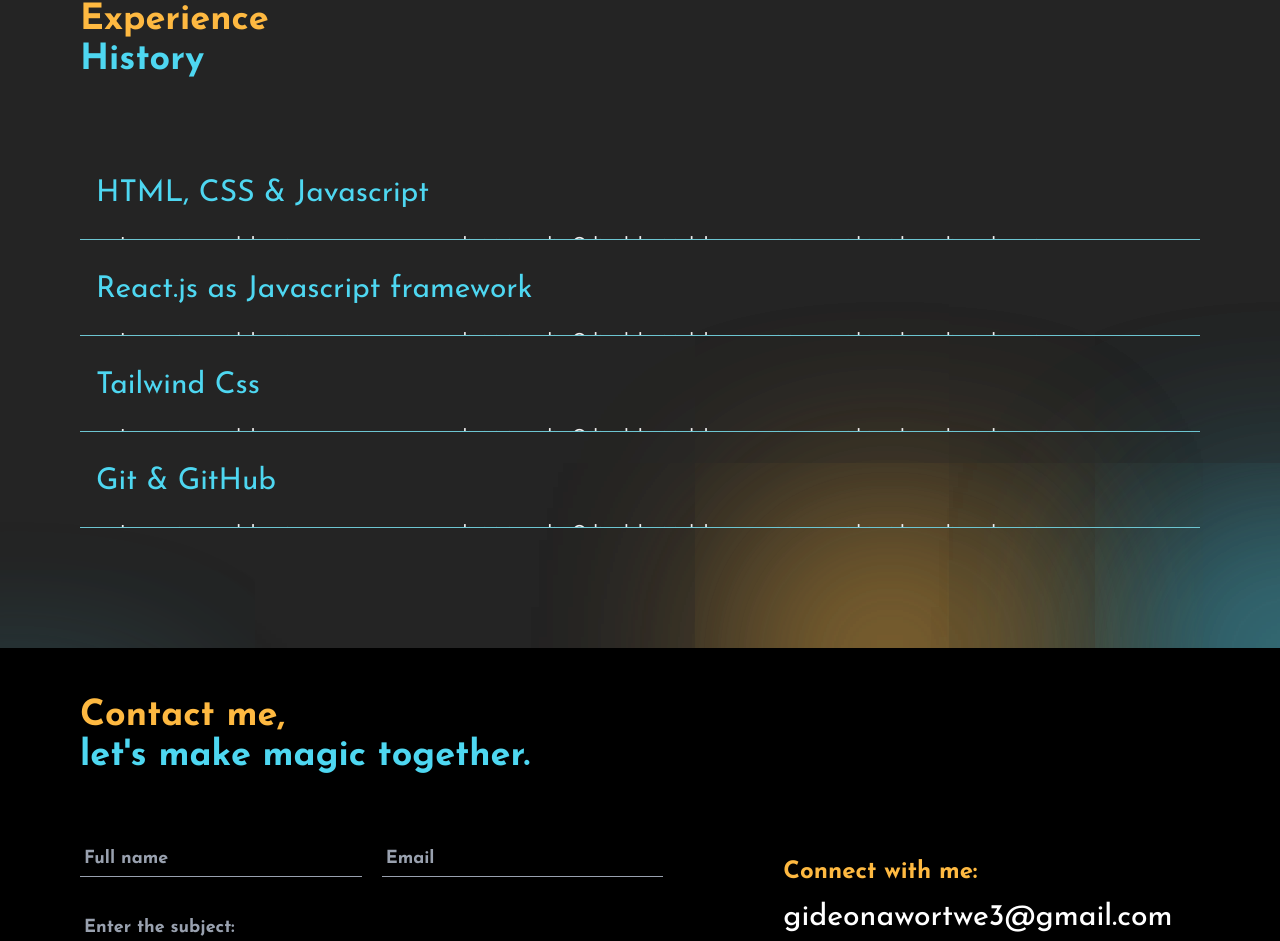
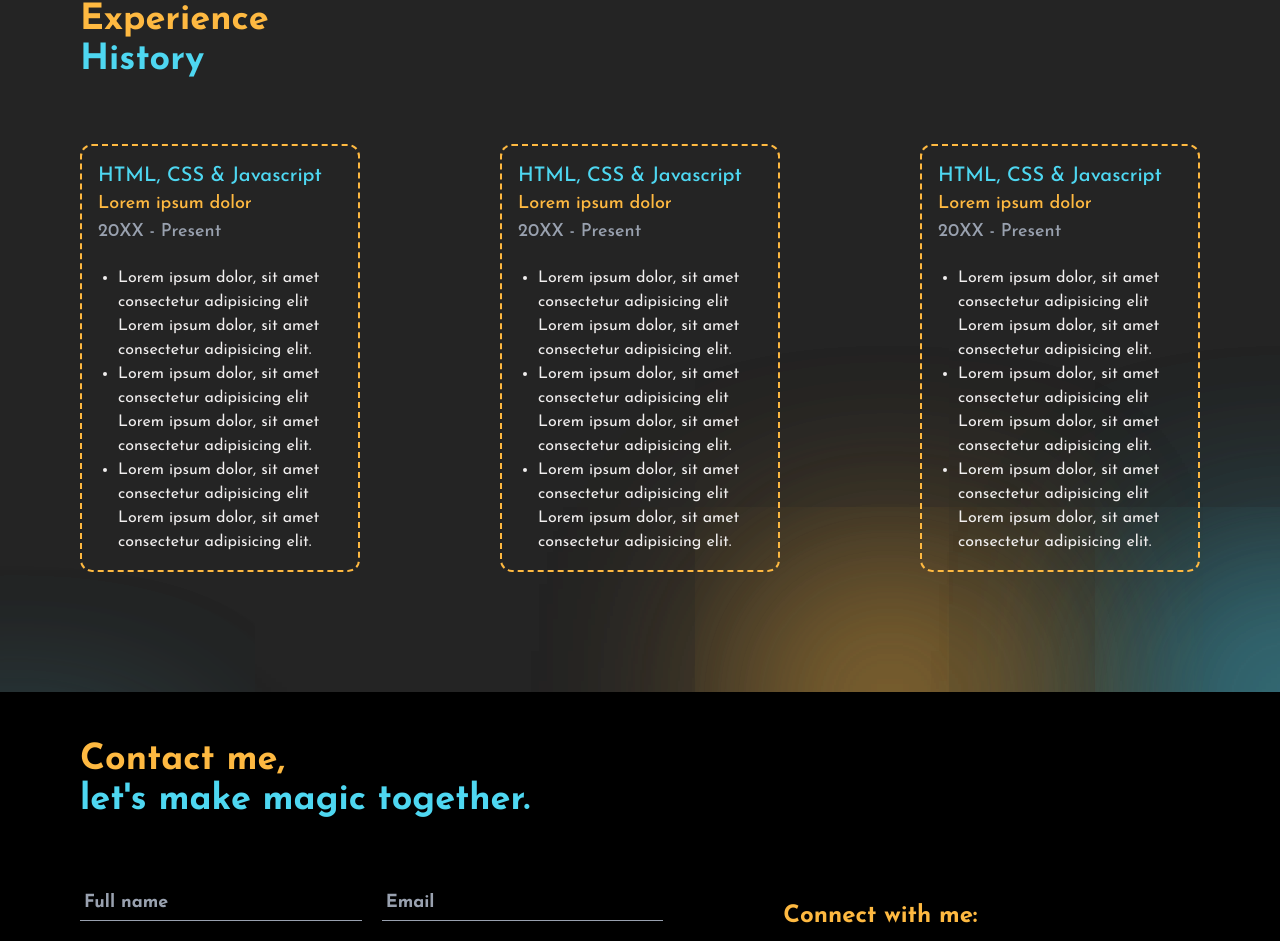
Before and after one commit to Walker-Gideon/walker.dev, a React (Vite) app: page / in a window 1280 px wide. Shown: the part 4765-5706 px from the top of the page. Built offline with nearby package versions, Linux system fonts and the light colour scheme; a web font is replaced by a local one.

Commit message:
Change the entire experience component

```diff
--- a/src/components/experience/Experience.jsx
+++ b/src/components/experience/Experience.jsx
@@ -1,12 +1,39 @@
-import React, { useState } from "react";
 import ExperienceContent from "./ExperienceContent";
 
+const experience = [
+  {
+    title: "HTML, CSS & Javascript",
+    subtitle: "Lorem ipsum dolor",
+    date: "20XX - Present",
+    text: [
+      "Lorem ipsum dolor, sit amet consectetur adipisicing elit Lorem ipsum dolor, sit amet consectetur adipisicing elit.",
+      "Lorem ipsum dolor, sit amet consectetur adipisicing elit Lorem ipsum dolor, sit amet consectetur adipisicing elit.",
+      "Lorem ipsum dolor, sit amet consectetur adipisicing elit Lorem ipsum dolor, sit amet consectetur adipisicing elit.",
+    ],
+  },
+  {
+    title: "HTML, CSS & Javascript",
+    subtitle: "Lorem ipsum dolor",
+    date: "20XX - Present",
+    text: [
+      "Lorem ipsum dolor, sit amet consectetur adipisicing elit Lorem ipsum dolor, sit amet consectetur adipisicing elit.",
+      "Lorem ipsum dolor, sit amet consectetur adipisicing elit Lorem ipsum dolor, sit amet consectetur adipisicing elit.",
+      "Lorem ipsum dolor, sit amet consectetur adipisicing elit Lorem ipsum dolor, sit amet consectetur adipisicing elit.",
+    ],
+  },
+  {
+    title: "HTML, CSS & Javascript",
+    subtitle: "Lorem ipsum dolor",
+    date: "20XX - Present",
+    text: [
+      "Lorem ipsum dolor, sit amet consectetur adipisicing elit Lorem ipsum dolor, sit amet consectetur adipisicing elit.",
+      "Lorem ipsum dolor, sit amet consectetur adipisicing elit Lorem ipsum dolor, sit amet consectetur adipisicing elit.",
+      "Lorem ipsum dolor, sit amet consectetur adipisicing elit Lorem ipsum dolor, sit amet consectetur adipisicing elit.",
+    ],
+  },
+];
+
 function Experience() {
-  const [checkClick, setCheckClick] = useState(false);
-  const [checkFrameWork, setCheckFrameWork] = useState(false);
-  const [checkCss, setCheckCss] = useState(false);
-  const [checkGit, setCheckGit] = useState(false);
-
   return (
     <div className="pt-20 small:mt-10 mb-5 medium:pb-20 px-20 small:px-4 sm:px-6 md:px-10 lg:px-20 h-screen small:h-210 sm:h-300 medium:h-auto z-20">
       <div className="pb-10 small:pb-6 sm:mb-8 medium:mb-10">
@@ -18,53 +45,20 @@ function Experience() {
         </h1>
       </div>
 
-      <div className="small:hidden md:block">
-        <ExperienceContent
-          check={checkClick}
-          onCheck={() => setCheckClick(!checkClick)}
-          title="HTML, CSS & Javascript"
-        />
-        <ExperienceContent
-          check={checkFrameWork}
-          onCheck={() => setCheckFrameWork(!checkFrameWork)}
-          title="React.js as Javascript framework"
-        />
-        <ExperienceContent
-          check={checkCss}
-          onCheck={() => setCheckCss(!checkCss)}
-          title="Tailwind Css"
-        />
-        <ExperienceContent
-          check={checkGit}
-          onCheck={() => setCheckGit(!checkGit)}
-          title="Git & GitHub"
-        />
-      </div>
-
-      <div className="small:block md:hidden">
-        <SubExperience />
+      <div className="flex flex-row items-center justify-between gap-35">
+        {experience.map((exp, index) => (
+          <div key={index} className="">
+            <ExperienceContent
+              title={exp.title}
+              subtitle={exp.subtitle}
+              date={exp.date}
+              text={exp.text}
+            />
+          </div>
+        ))}
       </div>
     </div>
   );
 }
 
 export default Experience;
-
-export function SubExperience() {
-  const [checkClick, setCheckClick] = useState(true);
-  const [checkFrameWork, setCheckFrameWork] = useState(true);
-  const [checkCss, setCheckCss] = useState(true);
-  const [checkGit, setCheckGit] = useState(true);
-
-  return (
-    <div className="">
-      <ExperienceContent check={checkClick} title="HTML, CSS & Javascript" />
-      <ExperienceContent
-        check={checkFrameWork}
-        title="React.js as Javascript framework"
-      />
-      <ExperienceContent check={checkCss} title="Tailwind Css" />
-      <ExperienceContent check={checkGit} title="Git & GitHub" />
-    </div>
-  );
-}
--- a/src/components/experience/ExperienceContent.jsx
+++ b/src/components/experience/ExperienceContent.jsx
@@ -1,44 +1,22 @@
-import { motion } from "motion/react";
+function ExperienceContent({ title, subtitle, date, text }) {
+  return (
+    <div className="">
+      <div className="border-2 border-dashed rounded-xl p-4 border-primary">
+        <div className="font-medium text-lg">
+          <h1 className="text-xl text-blueprime">{title}</h1>
+          <h2 className="text-primary">{subtitle}</h2>
+          <p className="text-gray-400">{date}</p>
+        </div>
 
-function ExperienceContent({ check, onCheck, title }) {
-  const boxVariants = {
-    initial: {
-      height: "12vh",
-    },
-    expanded: {
-      height: "20vh",
-    },
-  };
-
-  return (
-    <motion.div
-      variants={boxVariants}
-      initial="initial"
-      animate={check ? "expanded" : "initial"}
-      transition={{
-        duration: 0.8,
-        ease: "easeOut",
-        height: { duration: 0.4, ease: "easeOut", delay: 0.2 },
-      }}
-      className="border-b border-blue py-8 small:py-2 small:mb-5 medium:mb-8 md:mb-0 md:py-8 overflow-hidden"
-      onMouseEnter={onCheck}
-      onMouseLeave={onCheck}
-    >
-      <div className="flex items-center small:text-center small:justify-center md:justify-between px-4">
-        <h1 className="text-blueprime text-2xl small:text-2xl medium:text-3xl">
-          {title}
-        </h1>
+        <div className="mt-5">
+          {text.map((text, index) => (
+            <ul key={index} className="list-disc pl-5">
+              <li>{text}</li>
+            </ul>
+          ))}
+        </div>
       </div>
-
-      <div className="mt-8 small:mt-1 medium:mt-2 md:mt-4 px-13 small:px-0.5 medium:px-4 md:px-10 text-gary-200 text-lg medium:text-xl md:text-lg transition-all duration-500 overflow-hidden">
-        <p className="py-4 small:py-1 medium:py-2 md:py-1 transform transition-all duration-500">
-          Lorem ipsum dolor sit amet consectetur adipisicing elit. Odio deleniti
-          dolor non nisi, quas id incidunt eligendi pariatur quos unde sapiente
-          temporibus, consequatur in blanditiis. Aperiam dignissimos magni id
-          tenetur.
-        </p>
-      </div>
-    </motion.div>
+    </div>
   );
 }
 
```
